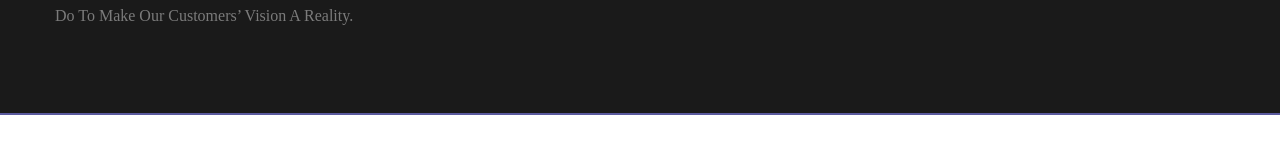
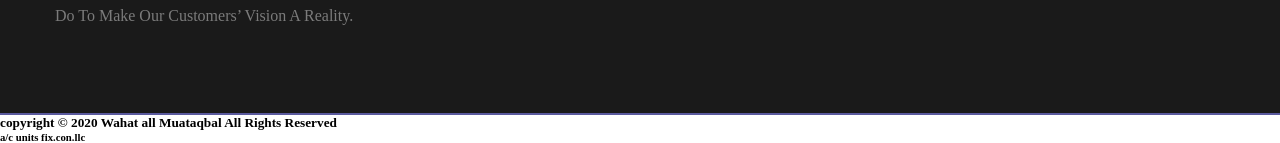
Before and after one commit to Romjan123/Cashier, a plain HTML site: page index.html in a window 1280 px wide. Shown: the part 2538-2681 px from the top of the page. Before the commit the page ends 2653 px from the top, so only its background shows below. Drawn offline with Linux system fonts and the light colour scheme.

Commit message:
Update index.html

```diff
--- a/index.html
+++ b/index.html
@@ -184,6 +184,10 @@
       </div>
    </div>
 </section>
+<div id="Details">
+           <h5> copyright &copy 2020 Wahat all Muataqbal All Rights Reserved</h5>
+            <h6> a/c units fix.con.llc</h6>
+</div>
 <!--End foter section-->
 </body>
 </html>
```
